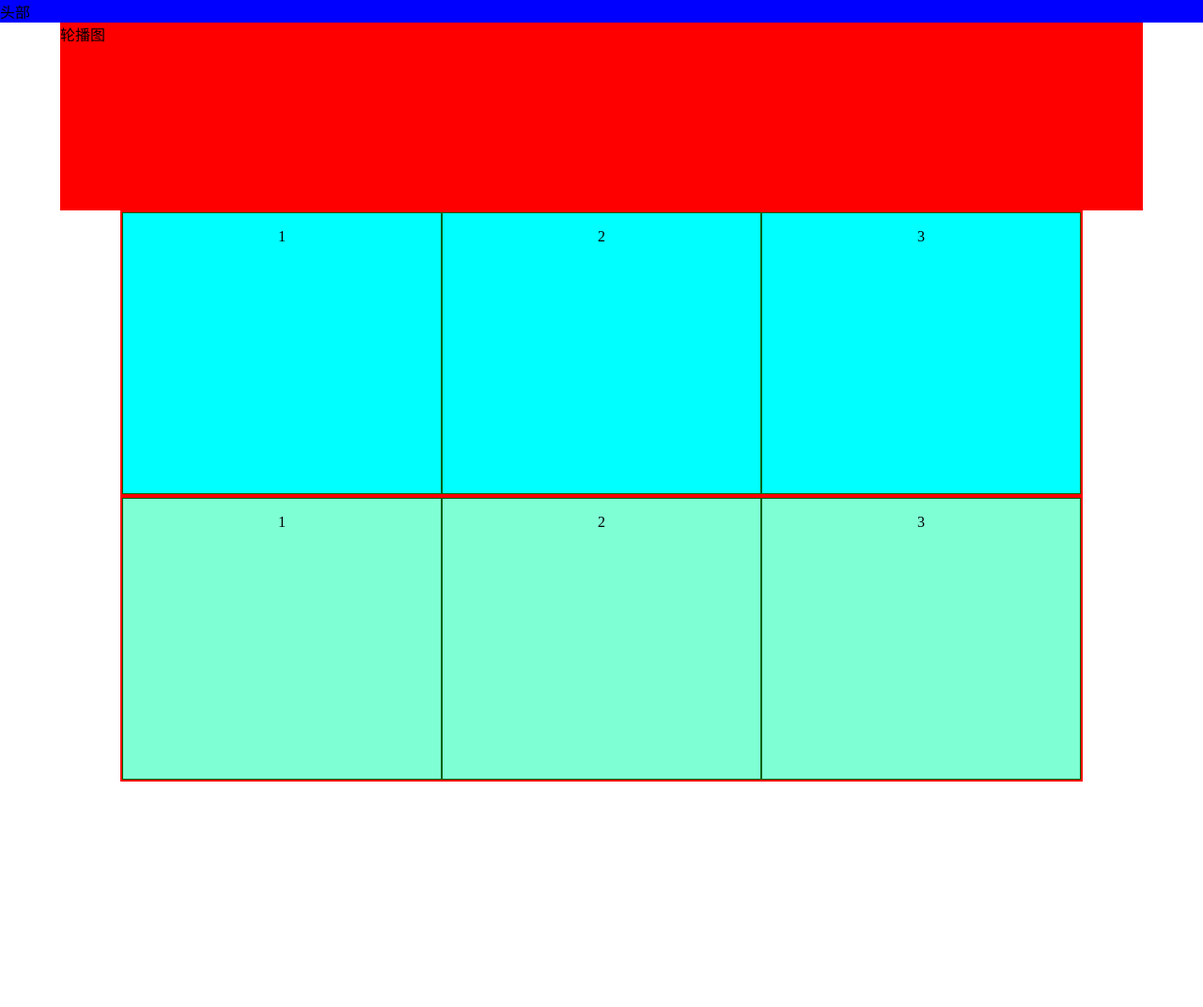
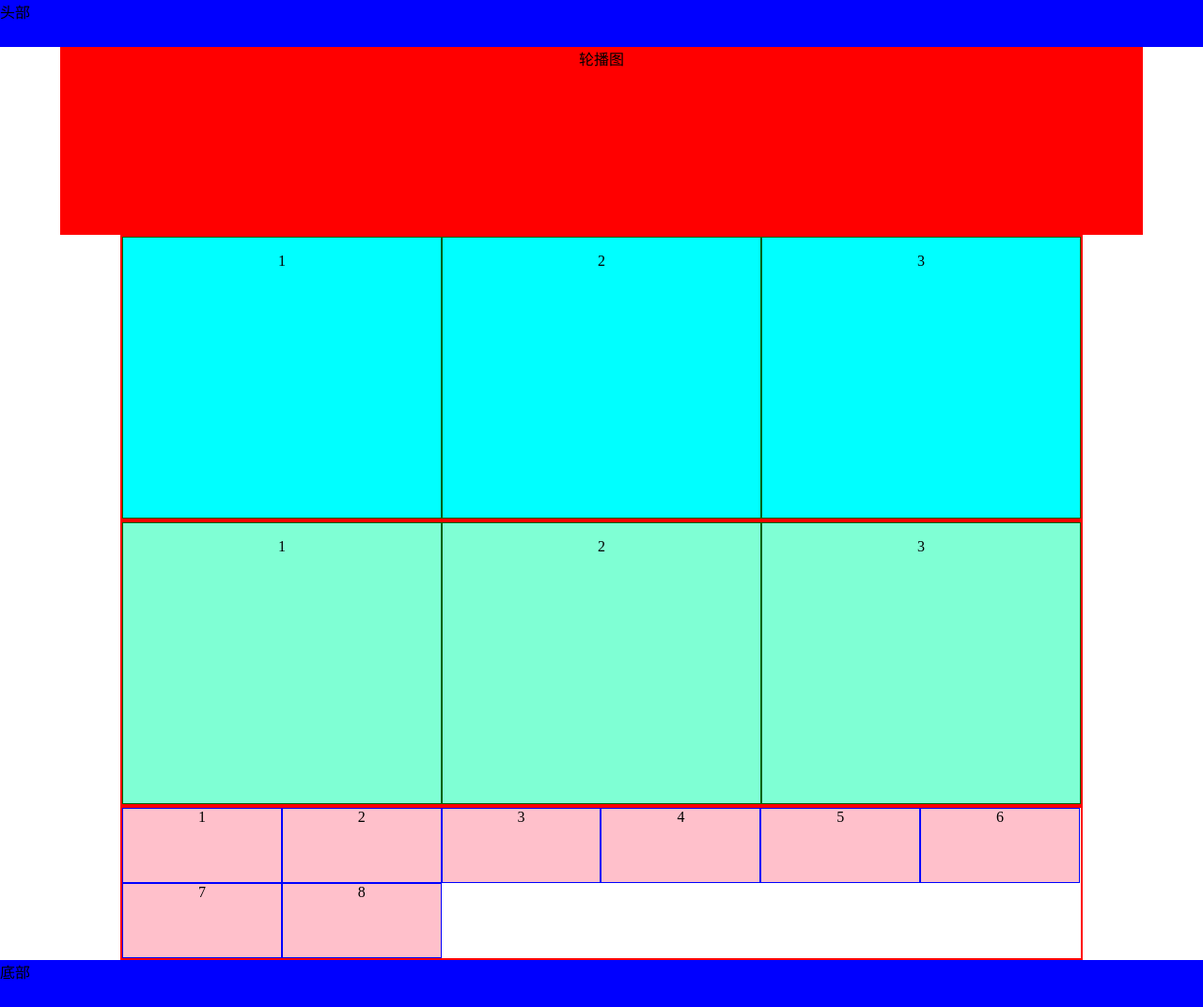
Before and after one commit to zengweiying66/Mobile-Web, a plain HTML site: page 7-1(1)/index.html in a window 1280 px wide. Shown: the whole page at 94% size. Before the commit the page ends 832 px from the top, so only its background shows below. Drawn offline with Linux system fonts and the light colour scheme.

Commit message:
10-21-end

```diff
--- a/7-1(1)/css/index.css
+++ b/7-1(1)/css/index.css
@@ -18,9 +18,10 @@
 	clear: both;
 }
 
-header{
+header,footer{
 	width: 100%;
 	background-color: blue;
+	height: 50px;
 }
 .banner{
 	width: 90%;
@@ -35,6 +36,7 @@ header{
 	float: left;
 	background-color: aqua;
 	height: 300px;
+	text-align: center;
 }
 .col1{
 	width: 100%;
@@ -56,6 +58,12 @@ header{
 	line-height: 50px;
 	background-color: aquamarine;
 }
+.col4{
+	width: 16.65%;
+	background: pink;
+	height: 80px;
+	border: 1px solid blue;
+}
 @media screen and (max-width:575px){
 	/* .col2{
 		width: 100%;
@@ -69,4 +77,14 @@ header{
 		width: 100%;
 		float: none;
 	}
+	.col4{
+		width: 50%;
+		float: left;
+	}
+	.row{
+		width: 100%;
+	}
+	.banner{
+		width: 100%;
+	}
 }
--- a/7-1(1)/index.html
+++ b/7-1(1)/index.html
@@ -37,5 +37,32 @@
 				3
 			</div>
 		</div>
+		<div class="row clearfix">
+			<div class="col4">
+				1
+			</div>
+			<div class="col4">
+				2
+			</div>
+			<div class="col4">
+				3
+			</div>
+			<div class="col4">
+				4
+			</div>
+			<div class="col4">
+				5
+			</div>
+			<div class="col4">
+				6
+			</div>
+			<div class="col4">
+				7
+			</div>
+			<div class="col4">
+				8
+			</div>
+		</div>
+		<footer>底部</footer>
 	</body>
 </html>
```
